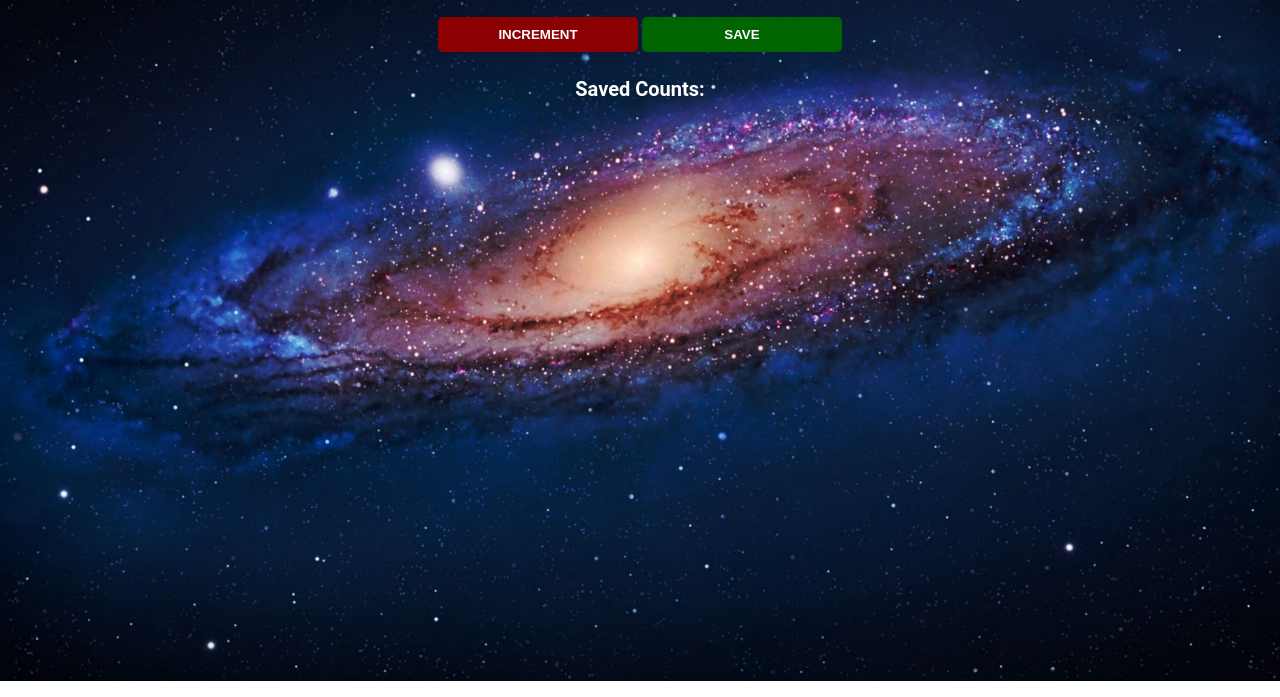
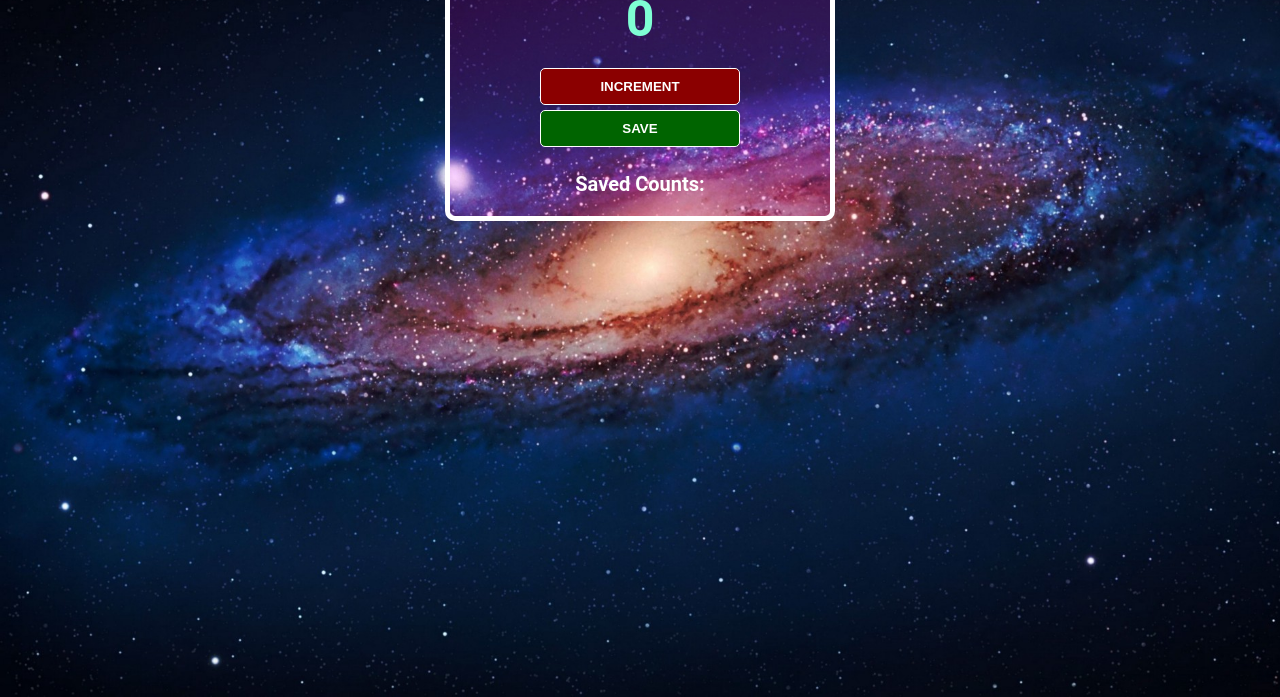
Before and after one commit to CodeStation5/Small-Apps, a plain HTML site: page passenger_counter.html in a window 1280 px wide. Shown: the part 119-816 px from the top of the page. Drawn offline with Linux system fonts and the light colour scheme.

Commit message:
change file structure to deploy on netlify

```diff
--- a/passenger-counter/index.css
+++ b/index.css
@@ -5,8 +5,17 @@ body {
     font-family: Roboto, Oxygen, Ubuntu, Cantarell;
     font-weight: bold;
     text-align: center;
+    height: 100vh;
 }
 
+.container {
+    background-color: rgba(255, 0, 255, 0.15);
+    max-width: 30%;
+    margin: auto;
+    border: 5px solid white;
+    border-radius: 10px;
+
+}
 p {
     color: white;
     font-size: 20px;
@@ -25,7 +34,7 @@ h2 {
 }
 
 button {
-    border: none;
+    border: 1px solid white;
     padding-top: 10px;
     padding-bottom: 10px;
     color: white;
--- a/passenger-counter/passenger_counter.html
+++ b/passenger_counter.html
@@ -8,13 +8,13 @@
     <title>Passenger Counter</title>
 </head>
 <body>
-    <h1>Number of Passengers Entered:</h1>
-    <h2 id="passengerCount">0</h2>
-    <button id="increment-btn" onclick="increment()">INCREMENT</button>
-    <button id="save-btn" onclick="save()">SAVE</button>
-    <p id="save-el">Saved Counts: </p>
-
+    <div class="container">
+        <h1>Number of Passengers Entered:</h1>
+        <h2 id="passengerCount">0</h2>
+        <button id="increment-btn" onclick="increment()">INCREMENT</button>
+        <button id="save-btn" onclick="save()">SAVE</button>
+        <p id="save-el">Saved Counts: </p>
+    </div>
     <script src="index.js"></script>
-
 </body>
 </html>
```
Also changed, not shown: background.jpeg (renamed from passenger-counter/background.jpeg), index.js (renamed from passenger-counter/index.js), 2 other files.
